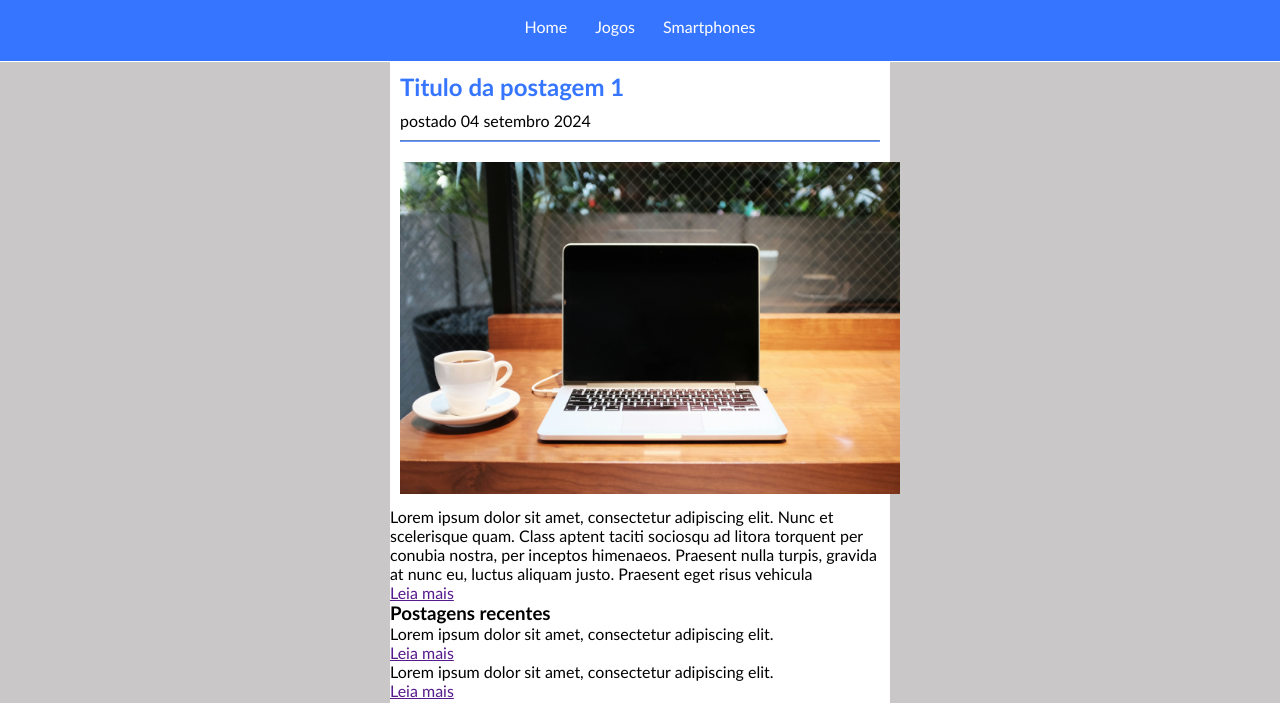
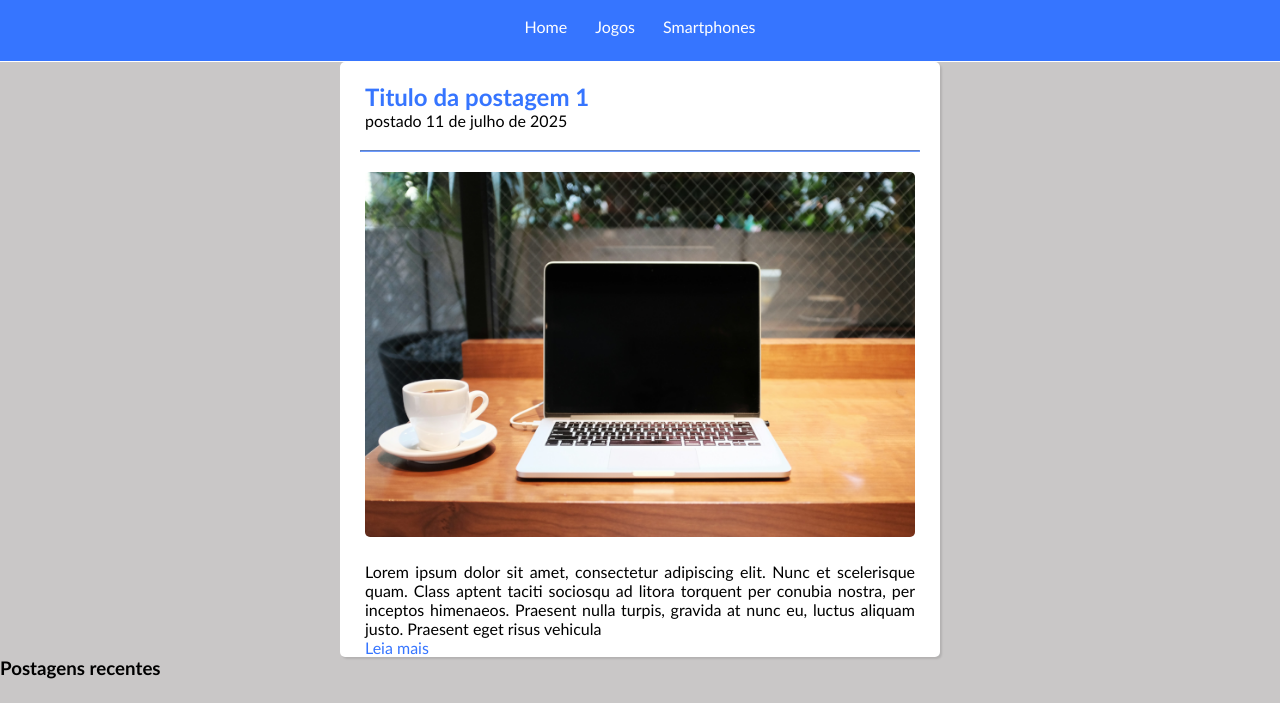
Before and after one commit to luizagostinho/projeto-facul-tecnologica, a plain HTML site: page index.html in a window 1280 px wide. Shown: the part 67-770 px from the top of the page. Drawn offline with Linux system fonts and the light colour scheme.

Commit message:
Refactor post styles and update post date
Reworked CSS to use .post class for post containers, improved styling for images, links, and text alignment, and updated the post date in index.html. These changes enhance layout consistency and visual appearance.

```diff
--- a/css/style.css
+++ b/css/style.css
@@ -7,8 +7,6 @@
     background-color: rgb(54, 117, 255);
     text-align: center;
     padding: 15px;
-
-    margin: 0;
     border-bottom: 1px solid white;
 }
 body {
@@ -40,28 +38,50 @@ body {
     border-radius: 3px;
 }
 
-
-#content {
+.post {
+    display: block;
+    padding: 10px 0 0 0;
     background-color: #fff;
-    max-width: 500px;
+    max-width: 600px;
     margin: auto;
+    box-shadow: 2px 2px 2px rgba(0, 0, 0, 0.11);
+    border-radius: 5px;
 }
 
-#posts h2 {
+.post h2 {
     color: rgb(54, 117, 255);
-    padding: 10px;
+    padding: 10px 0 0 25px;
 }
 
-#posts span {
-    padding: 0 0 0 10px;
+.post span {
+    padding: 0 0 0 25px;
 }
 
 #posts hr {
-border-color: rgba(54, 118, 255, 0.726);
-margin: 10px;
+    border-color: rgba(54, 118, 255, 0.726);
+    margin: 20px;
 }
 
-#posts img {
-width: 100%;
-margin: 10px;
+.img-post {
+    display: block;
+    border-radius: 5px;
+    align-items: center;
+    margin: auto;
+    width: 550px;
 }
+
+p {
+    text-align: justify;
+    padding: 25px 25px 0;
+}
+
+.post a {
+    color: rgb(54, 117, 255);
+    padding: 0 0 25px 25px;
+    text-decoration: none;
+
+}
+
+.post a:hover {
+    text-decoration: underline;
+}
--- a/index.html
+++ b/index.html
@@ -32,7 +32,7 @@
             <!-- abertura postagem -->
             <div class="post">
                 <h2>Titulo da postagem 1</h2>
-                <span class="data-post">postado 04 setembro 2024</span>
+                <span class="data-post">postado 11 de julho de 2025</span>
                 <hr>
                 <img class="img-post" src="imagens/tecnologia01.png">
                 <p>
```
